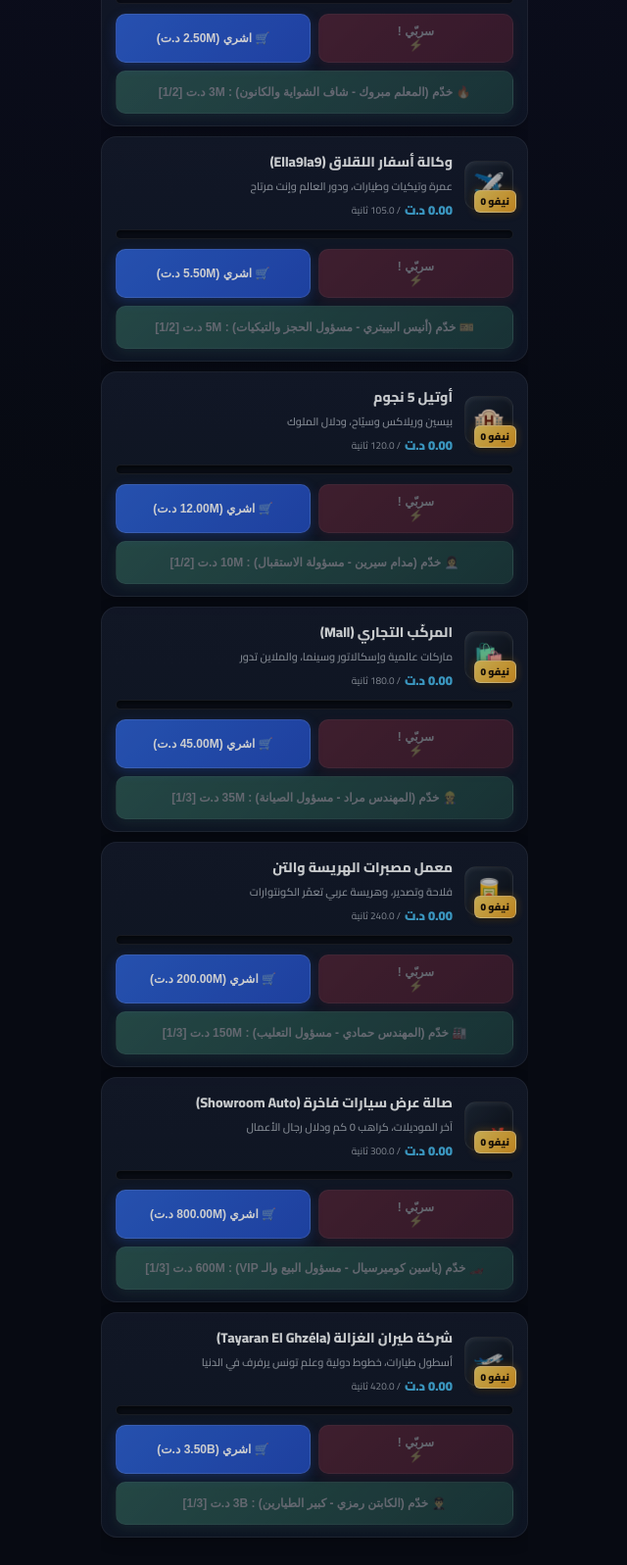
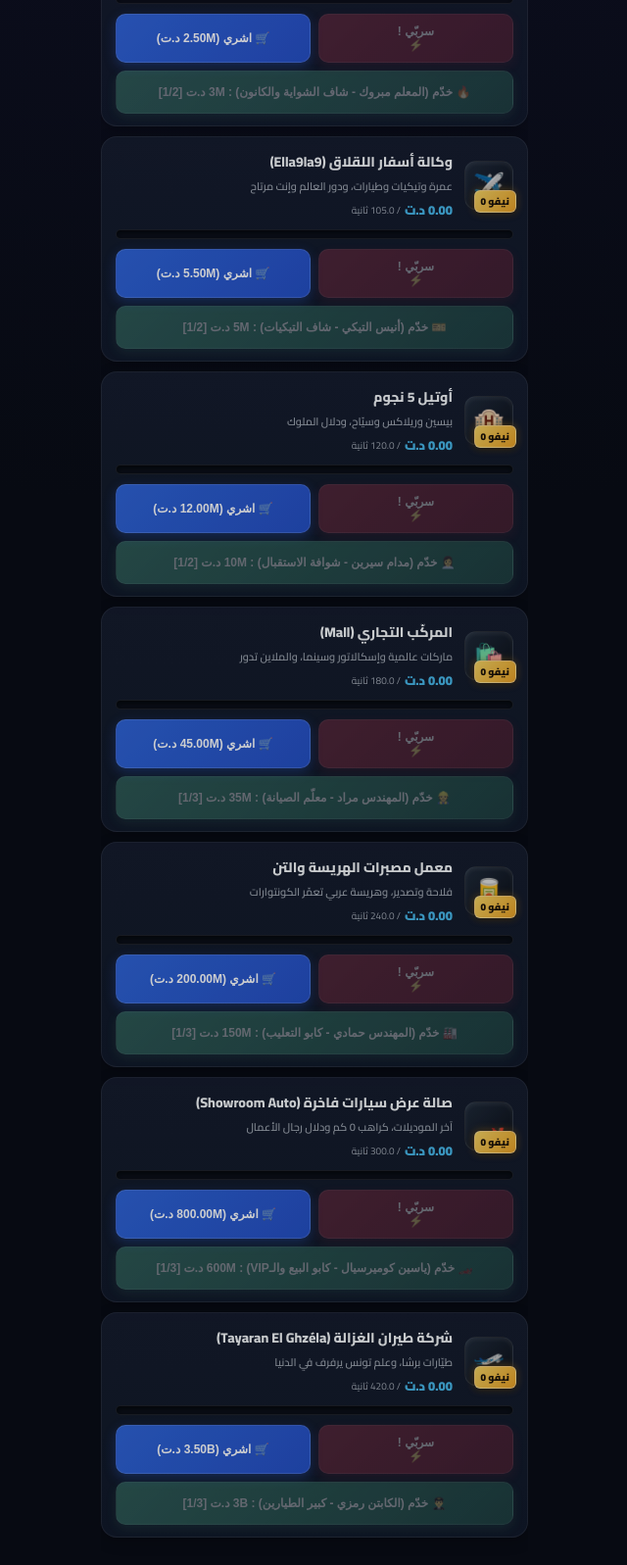
Before and after one commit to hafedhhelali/tounes-tycoon, a website: page index.html in a window 1280 px wide. Shown: the part 2475-4072 px from the top of the page at 98% size, without its empty margins (319-959 px from the left). Drawn offline with Linux system fonts and the light colour scheme.

Commit message:
feat(derja): full rewrite pass, MSA to Tunisian

```diff
--- a/engine.js
+++ b/engine.js
@@ -94,7 +94,7 @@ export const BUSINESS_CONFIGS = [
     costMultiplier: 1.12,
     cycleDurationMs: 30000, // 30.0s
     managers: [
-      { name: 'منير الكيسييه', role: 'مسؤول الكاسة', avatar: '💳', cost: 40000.0 },
+      { name: 'منير الكاشير', role: 'كاشير', avatar: '💳', cost: 40000.0 },
       { name: 'سي رضا', role: 'كابو الرّفوف والتوريد', avatar: '👔', cost: 100000.0 }
     ],
   },
@@ -108,13 +108,13 @@ export const BUSINESS_CONFIGS = [
     costMultiplier: 1.13,
     cycleDurationMs: 45000, // 45.0s
     managers: [
-      { name: 'طارق ريسبونسابل', role: 'رئيس قسم المبيعات', avatar: '📋', cost: 150000.0 },
-      { name: 'كريم الشريف', role: 'مدير الخدمة واللوجستيك', avatar: '💼', cost: 400000.0 }
+      { name: 'طارق الشاف', role: 'كابو البيع', avatar: '📋', cost: 150000.0 },
+      { name: 'كريم الشريف', role: 'معلّم الليفريزون', avatar: '💼', cost: 400000.0 }
     ],
   },
   {
     id: 'salon_de_the',
-    name: 'سالون دو ثي في اللاك',
+    name: 'صالون تاي البحيرة',
     tagline: 'موكا، موخيتو، كليماتيزور ودلال VIP',
     icon: '🍹',
     baseCost: 600000.0,
@@ -150,8 +150,8 @@ export const BUSINESS_CONFIGS = [
     costMultiplier: 1.15,
     cycleDurationMs: 105000, // 105.0s
     managers: [
-      { name: 'أنيس البييتري', role: 'مسؤول الحجز والتيكيات', avatar: '🎫', cost: 4500000.0 },
-      { name: 'سي منير اللقلاق', role: 'صاحب الوكالة', avatar: '🧳', cost: 12000000.0 }
+      { name: 'أنيس التيكي', role: 'شاف التيكيات', avatar: '🎫', cost: 4500000.0 },
+      { name: 'سي منير اللقلاق', role: 'الباترون', avatar: '🧳', cost: 12000000.0 }
     ],
   },
   {
@@ -164,8 +164,8 @@ export const BUSINESS_CONFIGS = [
     costMultiplier: 1.15,
     cycleDurationMs: 120000, // 120.0s
     managers: [
-      { name: 'مدام سيرين', role: 'مسؤولة الاستقبال', avatar: '👩‍💼', cost: 10000000.0 },
-      { name: 'ميسيو برهان', role: 'المدير العام', avatar: '🎩', cost: 30000000.0 }
+      { name: 'مدام سيرين', role: 'شوافة الاستقبال', avatar: '👩‍💼', cost: 10000000.0 },
+      { name: 'ميسيو برهان', role: 'الباترون', avatar: '🎩', cost: 30000000.0 }
     ],
   },
   {
@@ -178,9 +178,9 @@ export const BUSINESS_CONFIGS = [
     costMultiplier: 1.15,
     cycleDurationMs: 180000, // 180.0s
     managers: [
-      { name: 'المهندس مراد', role: 'مسؤول الصيانة', avatar: '👷', cost: 35000000.0 },
-      { name: 'مدام نادية', role: 'مسؤولة المحلات', avatar: '👠', cost: 70000000.0 },
-      { name: 'سي خليل بن عمار', role: 'الرئيس المدير العام', avatar: '👑', cost: 120000000.0 }
+      { name: 'المهندس مراد', role: 'معلّم الصيانة', avatar: '👷', cost: 35000000.0 },
+      { name: 'مدام نادية', role: 'شوافة المحلات', avatar: '👠', cost: 70000000.0 },
+      { name: 'سي خليل بن عمار', role: 'الباترون الكبير', avatar: '👑', cost: 120000000.0 }
     ],
   },
   {
@@ -193,8 +193,8 @@ export const BUSINESS_CONFIGS = [
     costMultiplier: 1.15,
     cycleDurationMs: 240000, // 240.0s
     managers: [
-      { name: 'المهندس حمادي', role: 'مسؤول التعليب', avatar: '🏭', cost: 150000000.0 },
-      { name: 'سي عبد السلام', role: 'مسؤول التصدير', avatar: '🚢', cost: 350000000.0 },
+      { name: 'المهندس حمادي', role: 'كابو التعليب', avatar: '🏭', cost: 150000000.0 },
+      { name: 'سي عبد السلام', role: 'كابو التصدير', avatar: '🚢', cost: 350000000.0 },
       { name: 'الحاج بلقاسم', role: 'كبير المعمل', avatar: '💼', cost: 600000000.0 }
     ],
   },
@@ -208,15 +208,15 @@ export const BUSINESS_CONFIGS = [
     costMultiplier: 1.15,
     cycleDurationMs: 300000, // 300.0s (5min)
     managers: [
-      { name: 'ياسين كوميرسيال', role: 'مسؤول البيع والـ VIP', avatar: '🏎️', cost: 600000000.0 },
-      { name: 'مدام مريم الوكيل', role: 'مسؤولة الماركات', avatar: '💎', cost: 1500000000.0 },
-      { name: 'السيّد طارق قطوس', role: 'رئيس المجمّع', avatar: '👑', cost: 3000000000.0 }
+      { name: 'ياسين كوميرسيال', role: 'كابو البيع والـVIP', avatar: '🏎️', cost: 600000000.0 },
+      { name: 'مدام مريم الوكيل', role: 'شوافة الماركات', avatar: '💎', cost: 1500000000.0 },
+      { name: 'سي طارق قطوس', role: 'الباترون الكبير', avatar: '👑', cost: 3000000000.0 }
     ],
   },
   {
     id: 'tayaran_el_ghzela',
     name: 'شركة طيران الغزالة (Tayaran El Ghzéla)',
-    tagline: 'أسطول طيارات، خطوط دولية وعلم تونس يرفرف في الدنيا',
+    tagline: 'طيّارات برشا، وعلم تونس يرفرف في الدنيا',
     icon: '🛫',
     baseCost: 3500000000.0,
     baseRevenue: 190000000.0,
@@ -224,8 +224,8 @@ export const BUSINESS_CONFIGS = [
     cycleDurationMs: 420000, // 420.0s (7min)
     managers: [
       { name: 'الكابتن رمزي', role: 'كبير الطيارين', avatar: '👨‍✈️', cost: 2500000000.0 },
-      { name: 'مدام سهام', role: 'مسؤولة الخدمات الأرضية', avatar: '👩‍✈️', cost: 6000000000.0 },
-      { name: 'سي المنصف البكوش', role: 'الرئيس المدير العام', avatar: '🦅', cost: 15000000000.0 }
+      { name: 'مدام سهام', role: 'شوافة المطار', avatar: '👩‍✈️', cost: 6000000000.0 },
+      { name: 'سي المنصف البكوش', role: 'الباترون الكبير', avatar: '🦅', cost: 15000000000.0 }
     ],
   }
 ];
@@ -234,7 +234,7 @@ export const TUNISIAN_EVENTS = [
   {
     id: 'chheli',
     title: '☀️ شهيلي يكوّي 48°C !',
-    description: 'القهاوي وسالونات الشاي تتعبّى بالمشروبات الباردة والماء المثلّج.',
+    description: 'القهاوي تتعبّى والمشروب البارد يطير !',
     durationMs: 30000,
     multipliers: { kahwa: 2.0, salon_de_the: 2.5 }
   },
--- a/index.html
+++ b/index.html
@@ -3,7 +3,7 @@
 <head>
   <meta charset="UTF-8">
   <meta name="viewport" content="width=device-width, initial-scale=1.0, maximum-scale=1.0, user-scalable=no">
-  <title>Tounes Tycoon (تونسي و راسي عالي)</title>
+  <title>Tounes Tycoon (تونسي وراسي عالي)</title>
   <link rel="preconnect" href="https://fonts.googleapis.com">
   <link rel="preconnect" href="https://fonts.gstatic.com" crossorigin>
   <link href="https://fonts.googleapis.com/css2?family=Cairo:wght@400;600;700;800;900&family=Plus+Jakarta+Sans:wght@400;600;700;800;900&display=swap" rel="stylesheet">
@@ -575,7 +575,7 @@
     <div class="modal-card" style="border-color: #ef4444;">
       <div class="modal-icon-glow" style="font-size: 48px;">🥁</div>
       <div class="modal-title" id="minigameTitle">🔥 جوّ الحومة سخون !</div>
-      <div class="modal-subtitle" style="font-size: 13px; color: #fecaca;">اضرب بالقوة وعاون الحومة قدّ ما تنجّم في 10 ثواني !</div>
+      <div class="modal-subtitle" style="font-size: 13px; color: #fecaca;">دقّ بالقدّ في 10 ثواني !</div>
       <div style="display: flex; justify-content: space-between; width: 100%; font-weight: 800; font-size: 14px; margin-top: 4px;">
         <span style="color: #fbbf24;" id="minigameCountdown">الوقت : 10s</span>
         <span style="color: #38bdf8;" id="minigameScore">النقاط : 0</span>
@@ -758,7 +758,7 @@
       await adsService.showRewardedBoost();
       const reward = engine.claimAdCashReward();
       soundEngine.playEventFanfare();
-      showRewardModalUI('🎁', 'صحّة وفرحة ! تفتوفة بلاش', 'الكاسة تعمّرت من عند المستشهر :', `+${reward.toFixed(2)} د.ت`);
+      showRewardModalUI('🎁', 'صحّة وفرحة ! تفتوفة بلاش', 'الكاسة تعمّرت من عند الإشهار :', `+${reward.toFixed(2)} د.ت`);
       renderDOM();
     };
 
@@ -767,7 +767,7 @@
       await adsService.showRewardedBoost();
       engine.addAdBoost(4 * 3600 * 1000);
       soundEngine.playEventFanfare();
-      showRewardModalUI('🚀', 'التيربو مشعول x2 !', 'المدخول مضاعف 4 سوايع كاملين', 'سرعة x2');
+      showRewardModalUI('🚀', 'التيربو مشعول x2 !', 'الربح مضاعف 4 سوايع كاملين', 'سرعة x2');
       renderDOM();
     };
 
@@ -826,7 +826,7 @@
               } else {
                 return `
                   <div style="grid-column: span 2; background: rgba(16, 185, 129, 0.12); border: 1px solid rgba(16, 185, 129, 0.4); border-radius: 10px; padding: 6px; text-align: center; font-size: 11px; font-weight: 800; color: #34d399;">
-                    👔 الفريق كامل (${total}/${total}) • خدمة أوتوماتيك +${(total - 1) * 25}%
+                    👔 الفريق كامل (${total}/${total}) • يخدمو وحدهم +${(total - 1) * 25}%
                   </div>
                 `;
               }
@@ -888,13 +888,13 @@
             const hired = engine.hireManager(biz.id);
             if (hired) {
               soundEngine.playEventFanfare();
-              showRewardModalUI('👔', 'مبروك التخدام !', `دخل للفريق : ${hired.name} (${hired.role})`, '⚡ خدمة أوتوماتيك');
+              showRewardModalUI('👔', 'مبروك، خدّمت عامل !', `دخل للفريق : ${hired.name} (${hired.role})`, '⚡ يخدم وحدو');
               renderDOM();
             } else if (nextMgr) {
               const manque = (nextMgr.cost - engine.dinars);
               mgrBtn.classList.add('shake-btn');
               setTimeout(() => mgrBtn.classList.remove('shake-btn'), 420);
-              triggerBalanceAlert(`ناقصك باش تخدّم ${formatCurrency(manque)} ! 👔`);
+              triggerBalanceAlert(`ناقصك باش تخدّمو ${formatCurrency(manque)} ! 👔`);
             }
           };
         }
```
